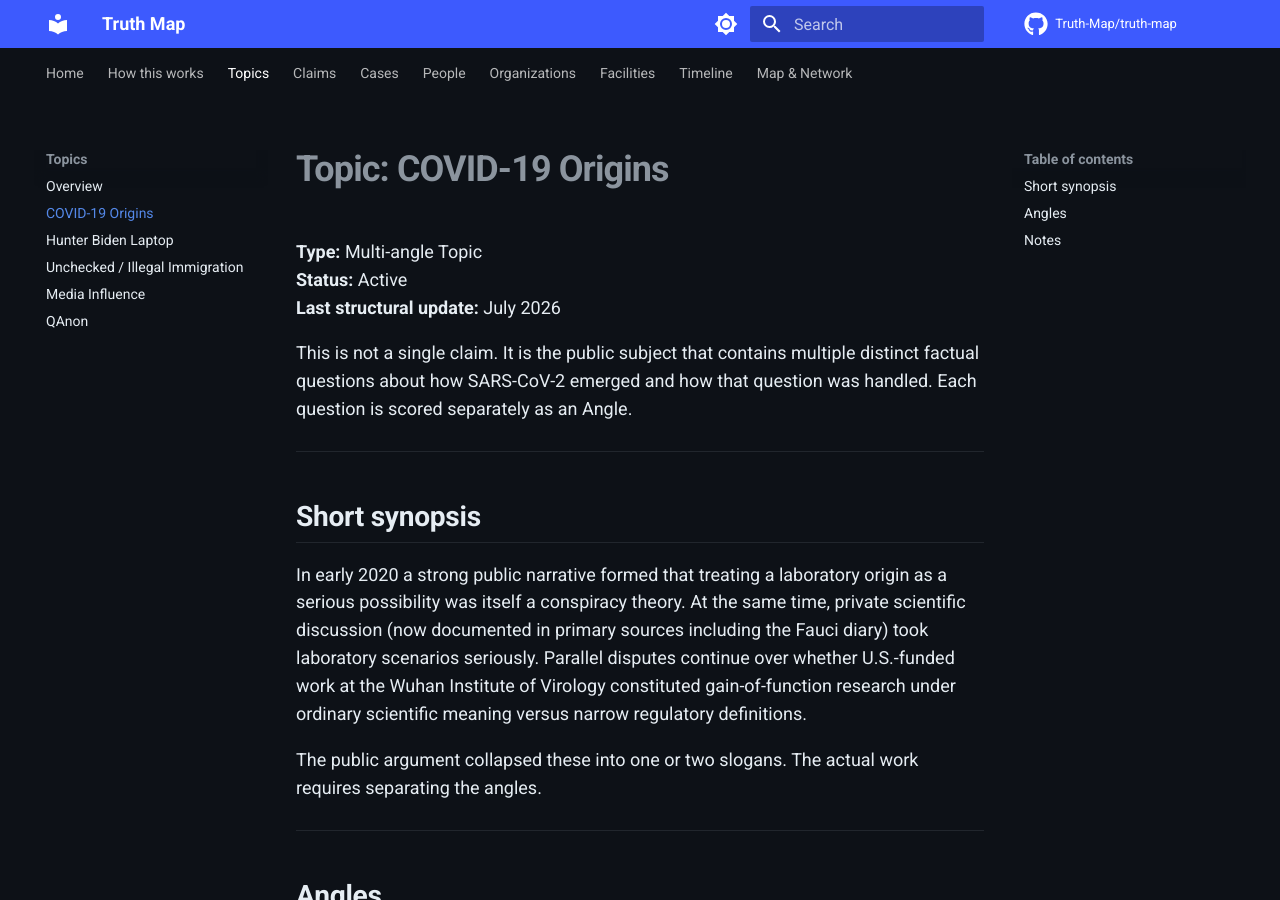
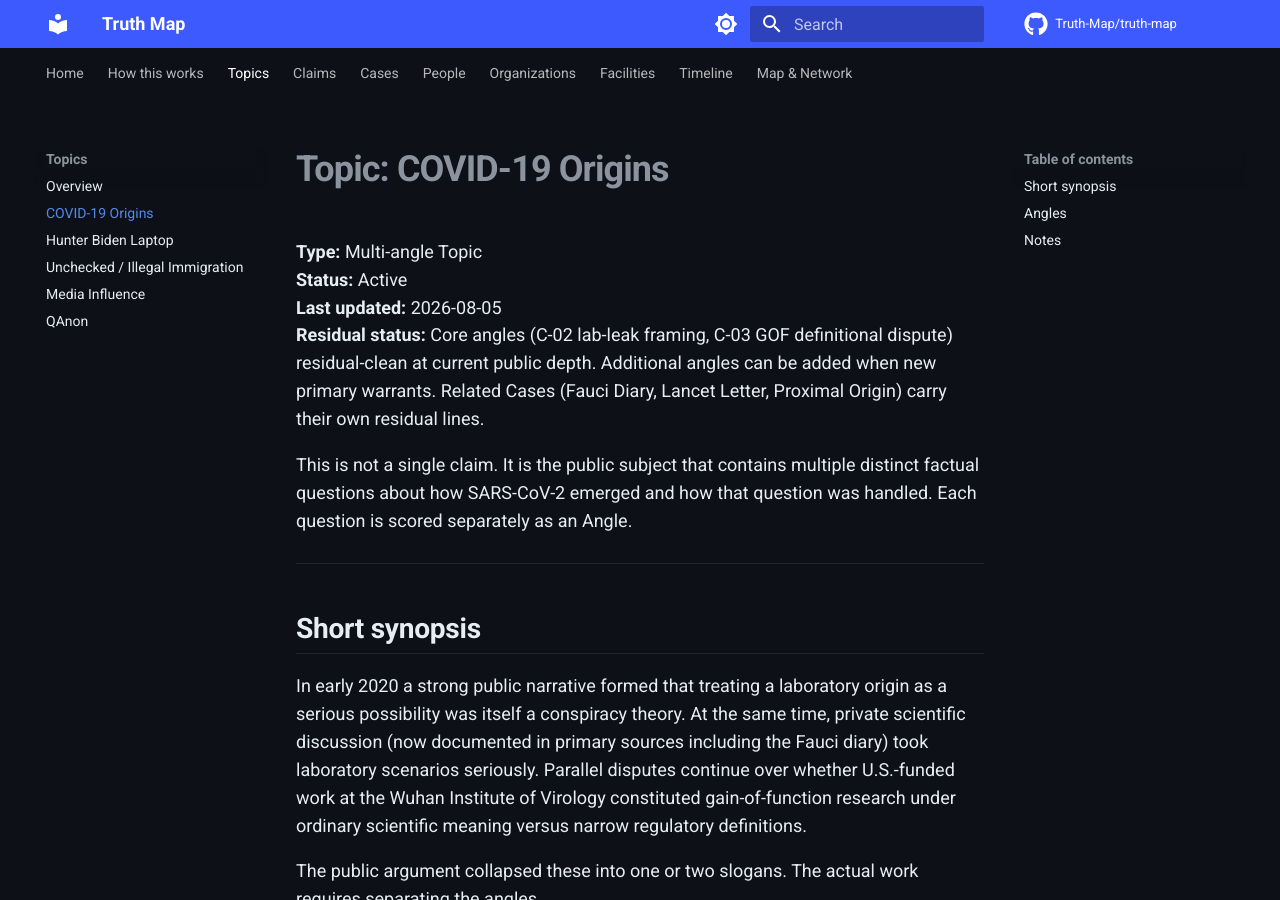
Before and after one commit to BnBCleaners/truth-map, an MkDocs documentation site: the page built from docs/topics/covid-19-origins.md, in a window 1280 px wide and 900 px high. Built offline with MkDocs 1.6.1 and Material for MkDocs 9.7.7, drawn with Linux system fonts in a browser that asks for light colours; comment, search, counter and statistics services are not loaded.

Commit message:
Public residual-status sweep: COVID-19 Origins topic — add residual status

```diff
--- a/docs/topics/covid-19-origins.md
+++ b/docs/topics/covid-19-origins.md
@@ -2,7 +2,8 @@
 
 **Type:** Multi-angle Topic
 **Status:** Active
-**Last structural update:** July 2026
+**Last updated:** 2026-08-05
+**Residual status:** Core angles (C-02 lab-leak framing, C-03 GOF definitional dispute) residual-clean at current public depth. Additional angles can be added when new primary warrants. Related Cases (Fauci Diary, Lancet Letter, Proximal Origin) carry their own residual lines.
 
 This is not a single claim. It is the public subject that contains multiple distinct factual questions about how SARS-CoV-2 emerged and how that question was handled. Each question is scored separately as an Angle.
 
```
